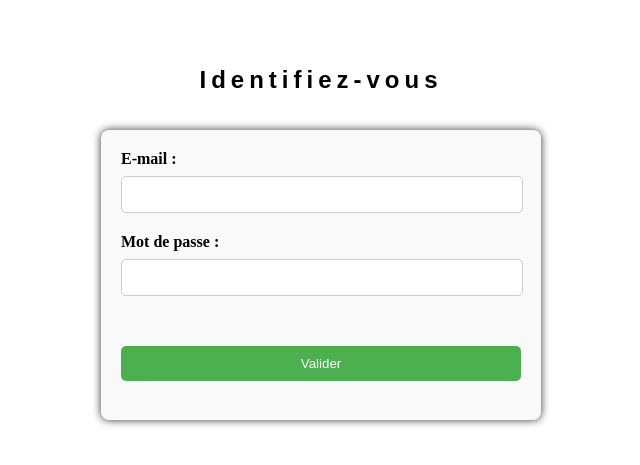
After one commit to Yamin-13/430-php-login-YAO, a PHP site: page /view/login/login-display.php in a window 1280 px wide. The commit adds this page. Shown: the top 465 px of the page, without its empty margins (319-959 px from the left). Run offline with PHP 8.4, Linux system fonts and the light colour scheme.

Commit message:
[task]stylisation du formulaire de login

```diff
--- /dev/null
+++ b/asset/style.css
@@ -0,0 +1,74 @@
+*{margin: 0;
+padding: 0;
+}
+h2 {
+    padding: 16px;
+    text-align: center;
+    margin-top: 50px;
+    letter-spacing: 5px;
+    font-family: Arial, sans-serif;
+}
+
+/* Style du formulaire */
+form {
+    max-width: 400px;
+    /* margin: 0 auto; */
+    padding: 20px;
+    background-color: #f9f9f9;
+    border-radius: 8px;
+    box-shadow: 0 0 8px rgba(0, 0, 0, 0.8);
+    margin: auto;
+    margin-top: 20px;
+    height: 250px;
+}
+
+/* Style des étiquettes */
+form label {
+    display: block;
+    margin-bottom: 8px;
+    font-weight: bold;
+}j
+
+/* Style des champs de texte */
+form input {
+    width: 95%;
+    padding: 10px;
+    margin-bottom: 20px;
+    border: 1px solid #ccc;
+    border-radius: 5px;
+}
+
+/* Style des champs de texte */
+form input {
+    width: 95%;
+    padding: 10px;
+    margin-bottom: 20px;
+    border: 1px solid #ccc;
+    border-radius: 5px;
+}
+
+/* Style du bouton */
+form button {
+    display: block;
+    width: 100%;
+    padding: 10px;
+    background-color: #4caf50;
+    color: white;
+    border: none;
+    border-radius: 5px;
+    cursor: pointer;
+    transition: background-color 0.3s;
+    margin-top: 30px;
+}
+
+
+form button:hover {
+    background-color: #2e5830;
+}
+
+form>div>select {
+    margin-top: 5px;
+    height: 25px;
+    width: 100px;
+    margin-bottom: 20px;
+}
--- a/ctrl/login/login-display.php
+++ b/ctrl/login/login-display.php
@@ -1,4 +1,5 @@
 <?php
 
 
-include $_SERVER['DOCUMENT_ROOT'] . '/view/login-display.php';
+
+include $_SERVER['DOCUMENT_ROOT'] . '/view/login/login-display.php';
--- a/index.php
+++ b/index.php
@@ -1,3 +1,3 @@
 <?php
 
-header('location: '. '/ctrl/login/welcome.php');
+header('location: '. '/ctrl/login/login-display.php');
--- /dev/null
+++ b/view/login/login-display.php
@@ -0,0 +1,29 @@
+<!DOCTYPE html>
+<html lang="en">
+<head>
+    <meta charset="UTF-8">
+    <meta name="viewport" content="width=device-width, initial-scale=1.0">
+    <title>Login</title>
+    <link rel="stylesheet" href="/asset/style.css">
+</head>
+<body>
+    <main>
+        <header><h2>Identifiez-vous</h2></header>
+        <form action="../ctrl/login.php" method="post">
+            <!-- E-mail -->
+            <div>
+                <label for="code">E-mail :</label>
+                <input type="text" name="mail" id="code">
+            </div>
+            <!-- PASSWORD -->
+            <div>
+                <label for="label">Mot de passe :</label>
+                <input type="password" name="password" id="label">
+            </div>
+            <div class="submit">
+                <button type="submit">Valider</button>
+            </div>
+        </form>
+    </main>
+</body>
+</html>
```
Also changed, not shown: view/login/welcome.php (added), view/partial/header.php (renamed from viev/partial/header.php).
